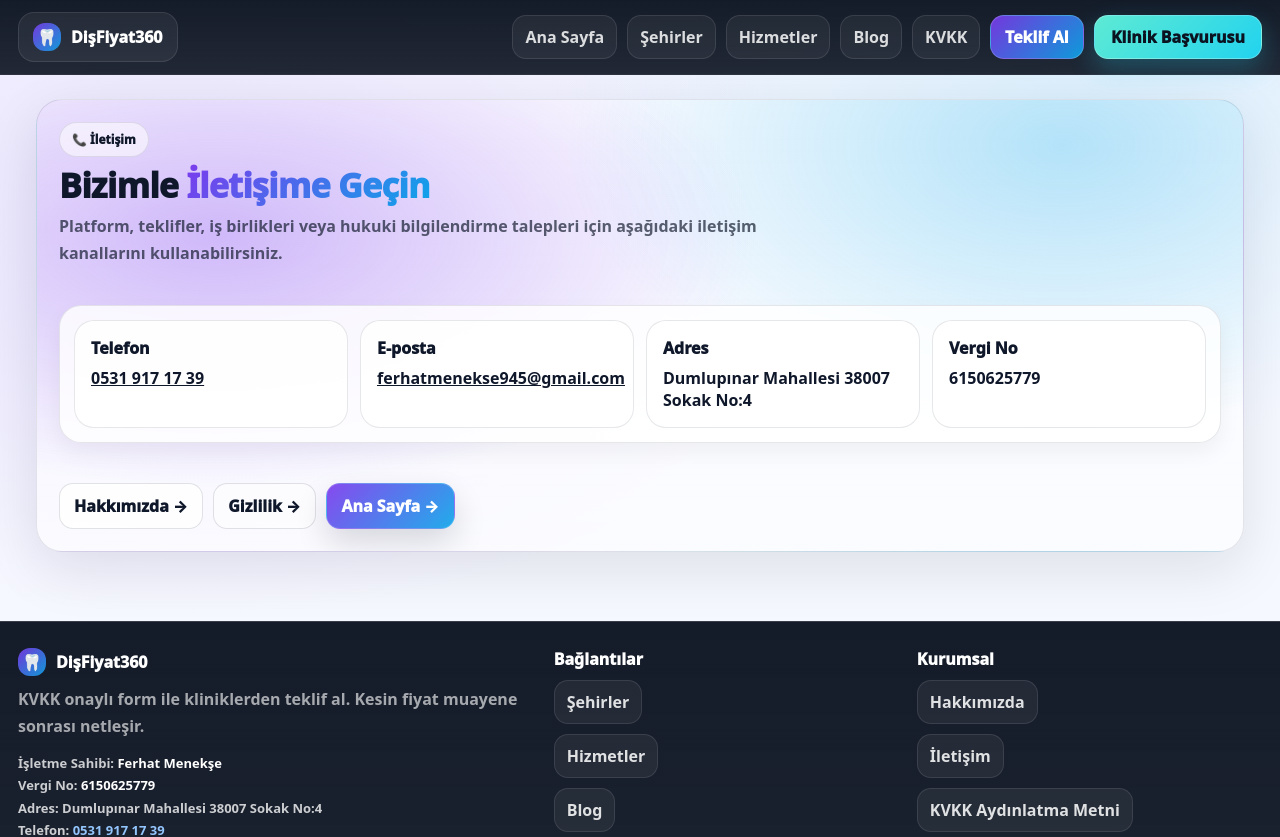
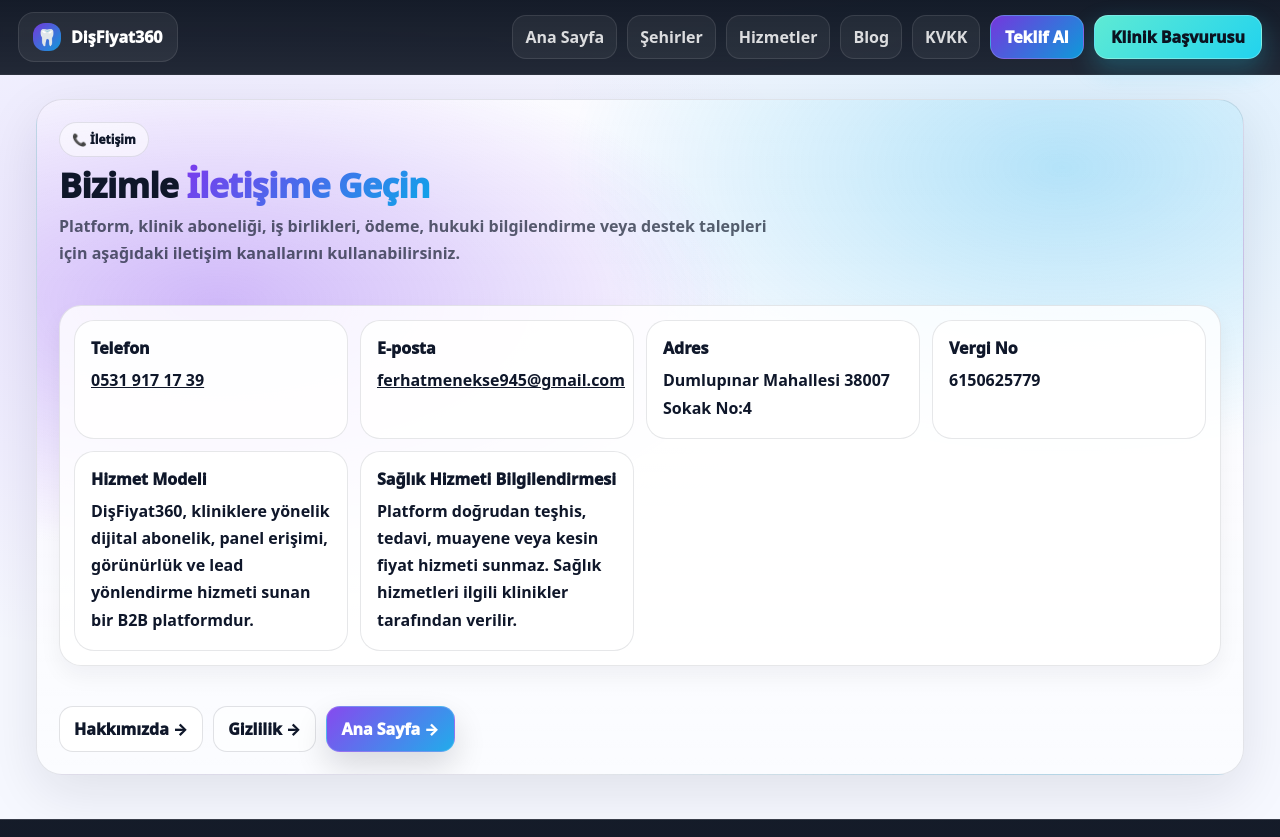
Before and after one commit to ferhat945/dis-fiyat-platform, a Next.js app: page /iletisim in a window 1280 px wide. Shown: the top 837 px of the page. Built offline with nearby package versions, Linux system fonts and the light colour scheme; no server answers.

Commit message:
PayTR basvurusu icin kurumsal metinleri guncelle

```diff
--- a/src/app/iletisim/page.tsx
+++ b/src/app/iletisim/page.tsx
@@ -21,8 +21,8 @@ export default function ContactPage(): JSX.Element {
               </h1>
 
               <p className="heroDesc" style={{ maxWidth: 720 }}>
-                Platform, teklifler, iş birlikleri veya hukuki bilgilendirme talepleri için aşağıdaki iletişim
-                kanallarını kullanabilirsiniz.
+                Platform, klinik aboneliği, iş birlikleri, ödeme, hukuki bilgilendirme
+                veya destek talepleri için aşağıdaki iletişim kanallarını kullanabilirsiniz.
               </p>
 
               <div className="section">
@@ -34,59 +34,29 @@ export default function ContactPage(): JSX.Element {
                       gridTemplateColumns: "repeat(auto-fit, minmax(260px, 1fr))",
                     }}
                   >
-                    <div
-                      style={{
-                        border: "1px solid rgba(15,23,42,0.10)",
-                        background: "rgba(255,255,255,0.86)",
-                        borderRadius: 20,
-                        padding: 16,
-                      }}
-                    >
-                      <div style={{ fontWeight: 950, fontSize: 16 }}>Telefon</div>
-                      <div style={{ marginTop: 8, fontWeight: 800 }}>
-                        <a href="tel:05319171739">0531 917 17 39</a>
-                      </div>
-                    </div>
+                    <InfoCard title="Telefon">
+                      <a href="tel:05319171739">0531 917 17 39</a>
+                    </InfoCard>
 
-                    <div
-                      style={{
-                        border: "1px solid rgba(15,23,42,0.10)",
-                        background: "rgba(255,255,255,0.86)",
-                        borderRadius: 20,
-                        padding: 16,
-                      }}
-                    >
-                      <div style={{ fontWeight: 950, fontSize: 16 }}>E-posta</div>
-                      <div style={{ marginTop: 8, fontWeight: 800 }}>
-                        <a href="mailto:ferhatmenekse945@gmail.com">ferhatmenekse945@gmail.com</a>
-                      </div>
-                    </div>
+                    <InfoCard title="E-posta">
+                      <a href="mailto:ferhatmenekse945@gmail.com">ferhatmenekse945@gmail.com</a>
+                    </InfoCard>
 
-                    <div
-                      style={{
-                        border: "1px solid rgba(15,23,42,0.10)",
-                        background: "rgba(255,255,255,0.86)",
-                        borderRadius: 20,
-                        padding: 16,
-                      }}
-                    >
-                      <div style={{ fontWeight: 950, fontSize: 16 }}>Adres</div>
-                      <div style={{ marginTop: 8, fontWeight: 800 }}>
-                        Dumlupınar Mahallesi 38007 Sokak No:4
-                      </div>
-                    </div>
+                    <InfoCard title="Adres">
+                      Dumlupınar Mahallesi 38007 Sokak No:4
+                    </InfoCard>
 
-                    <div
-                      style={{
-                        border: "1px solid rgba(15,23,42,0.10)",
-                        background: "rgba(255,255,255,0.86)",
-                        borderRadius: 20,
-                        padding: 16,
-                      }}
-                    >
-                      <div style={{ fontWeight: 950, fontSize: 16 }}>Vergi No</div>
-                      <div style={{ marginTop: 8, fontWeight: 800 }}>6150625779</div>
-                    </div>
+                    <InfoCard title="Vergi No">6150625779</InfoCard>
+
+                    <InfoCard title="Hizmet Modeli">
+                      DişFiyat360, kliniklere yönelik dijital abonelik, panel erişimi,
+                      görünürlük ve lead yönlendirme hizmeti sunan bir B2B platformdur.
+                    </InfoCard>
+
+                    <InfoCard title="Sağlık Hizmeti Bilgilendirmesi">
+                      Platform doğrudan teşhis, tedavi, muayene veya kesin fiyat hizmeti
+                      sunmaz. Sağlık hizmetleri ilgili klinikler tarafından verilir.
+                    </InfoCard>
                   </div>
                 </div>
               </div>
@@ -109,3 +79,25 @@ export default function ContactPage(): JSX.Element {
     </main>
   );
 }
+
+function InfoCard({
+  title,
+  children,
+}: {
+  title: string;
+  children: React.ReactNode;
+}): JSX.Element {
+  return (
+    <div
+      style={{
+        border: "1px solid rgba(15,23,42,0.10)",
+        background: "rgba(255,255,255,0.86)",
+        borderRadius: 20,
+        padding: 16,
+      }}
+    >
+      <div style={{ fontWeight: 950, fontSize: 16 }}>{title}</div>
+      <div style={{ marginTop: 8, fontWeight: 800, lineHeight: 1.7 }}>{children}</div>
+    </div>
+  );
+}
```
Also changed, not shown: src/app/hakkimizda/page.tsx (+42 -47 lines), src/app/iptal-iade/page.tsx (+42 -34 lines), src/app/kullanim-kosullari/page.tsx (+57 -49 lines), src/app/mesafeli-satis-sozlesmesi/page.tsx (+54 -46 lines).
